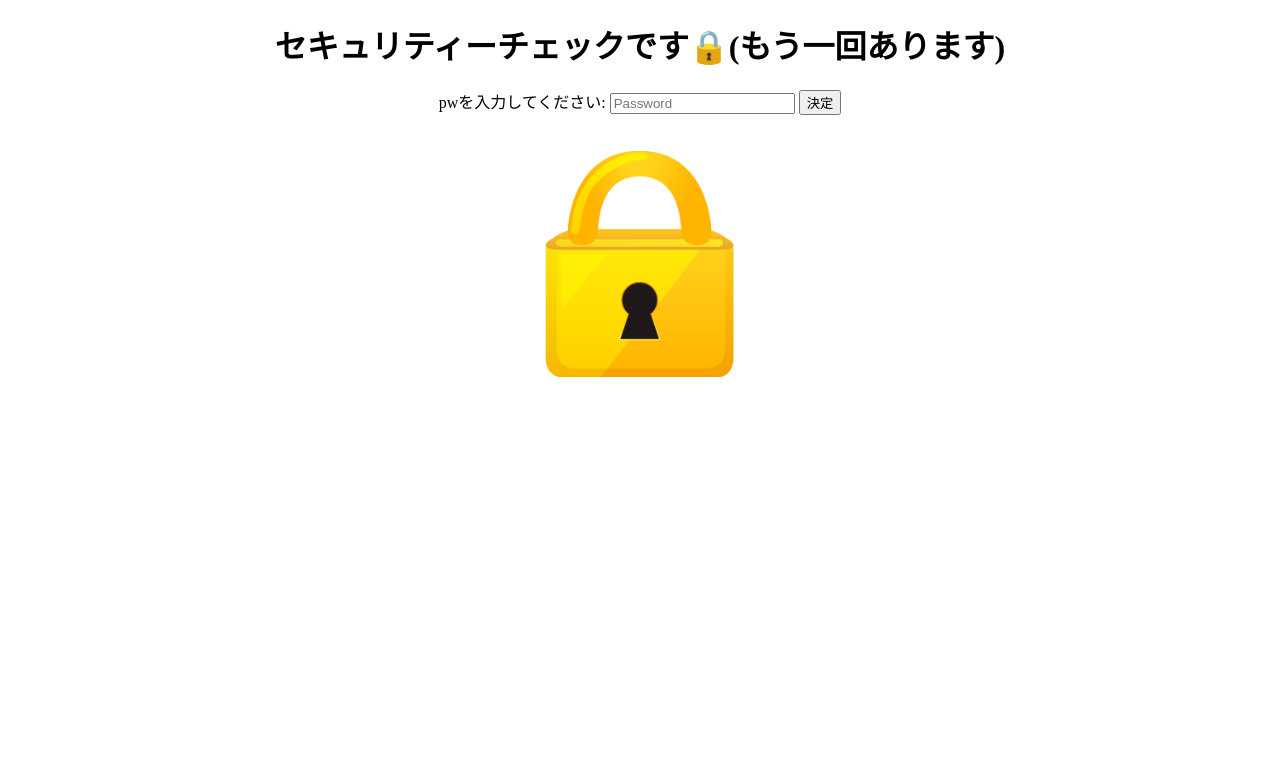
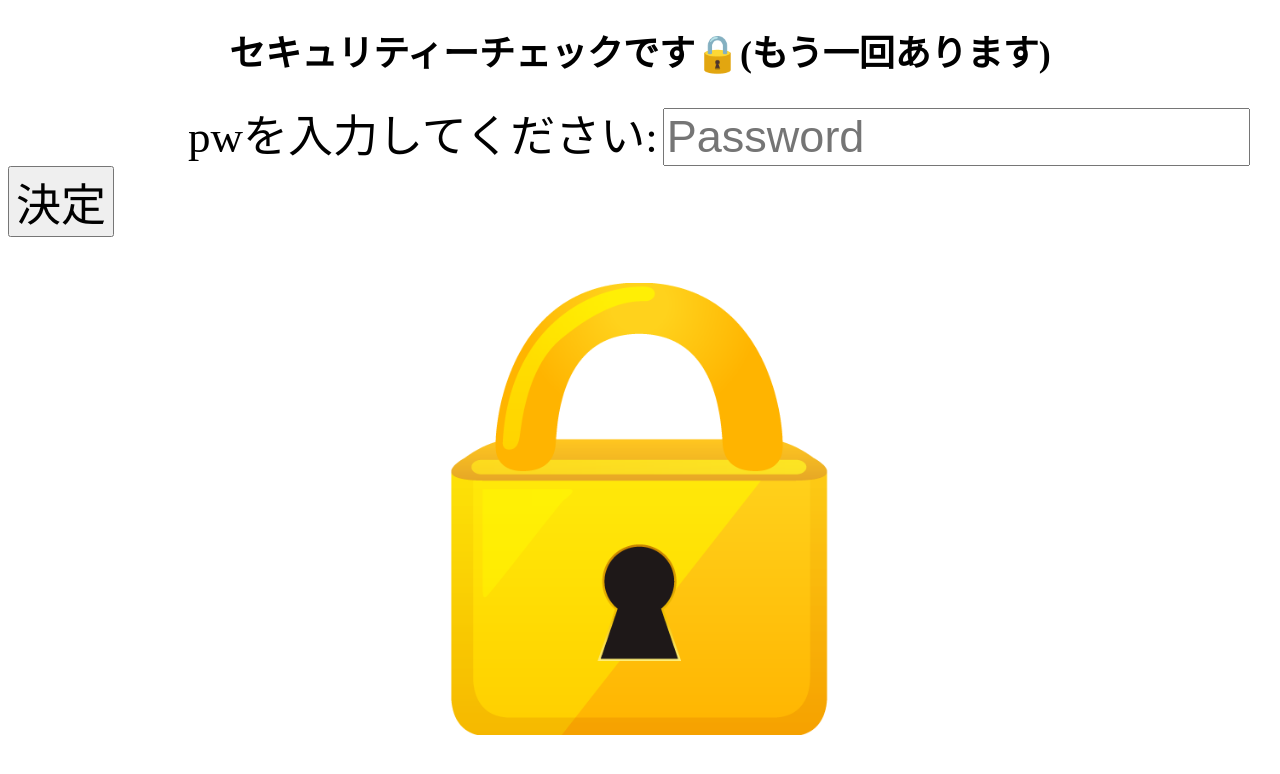
Before and after one commit to azuma31/security_check, a plain HTML site: page index.html in a window 1280 px wide. Drawn offline with Linux system fonts and the light colour scheme.

Commit message:
Add files via upload

```diff
--- a/index.html
+++ b/index.html
@@ -1,12 +1,31 @@
 <!DOCTYPE html>
 <html>
+<head>
+    <title>セキュリティーチェック🔒</title>
+    <style>
+        body {
+            font-size: 20px; /* ベースのフォントサイズを大きくします */
+        }
+
+        h1 {
+            font-size: 36px; /* 見出しのフォントサイズを大きくします */
+        }
+
+        label, input, button {
+            font-size: 45px; /* ラベル、入力フィールド、ボタンのフォントサイズを大きくします */
+        }
+
+        img {
+            width: 5%; /* 画像のサイズを大きくします */
+            height: auto;
+        }
+    </style>
+</head>
+<body>
     <center>
         <h1>セキュリティーチェックです🔒(もう一回あります)</h1>
-    <head>
-        <title>セキュリティーチェック🔒</title>
-    </head>
-    <body>
-        <label for="password">pwを入力してください:</label>
+    </center>
+    <label for="password">　　　　pwを入力してください:</label>
     <input type="password" id="password" placeholder="Password">
     <button onclick="checkPassword()">決定</button>
     <script>
@@ -22,9 +41,11 @@
             }
         }
     </script>
-        <br />
-        <br />
-        <br />
-        <img src="鍵.png" alt="画像の説明" style="width: 15%; height: auto;">
+    <br>
+    <br>
+    <br>
+    <center>
+        <img src="鍵.png" alt="画像の説明" style="width: 30%; height: auto;">
+    </center>
 </body>
 </html>
```
Lines whose indentation alone changed are shown as unchanged.
